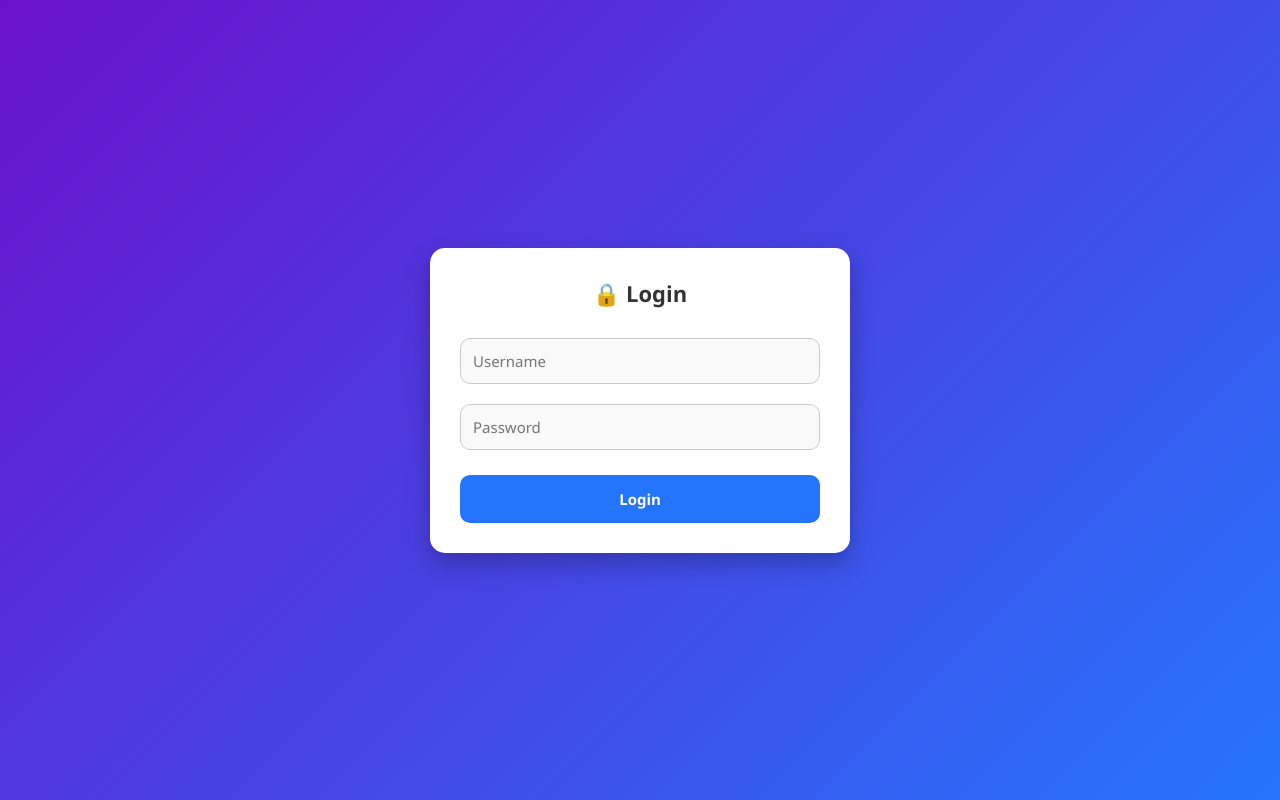
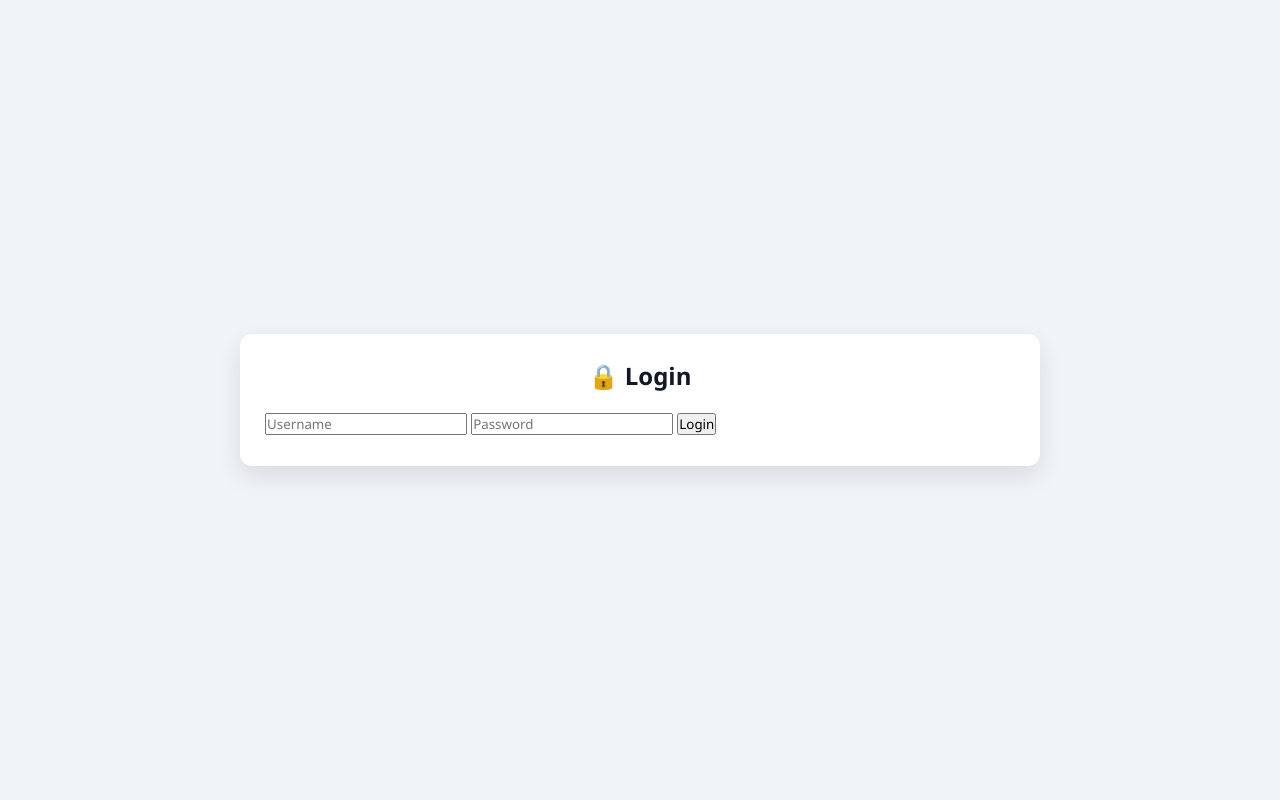
Before and after one commit to deepanshulodhi79-sudo/new-mail-sander-, a website: page public/login.html in a window 1280 px wide. Drawn offline with Linux system fonts and the light colour scheme.

Commit message:
Update style.css

```diff
--- a/public/style.css
+++ b/public/style.css
@@ -1,93 +1,11 @@
-/* Reset */
-* {
-  margin: 0;
-  padding: 0;
-  box-sizing: border-box;
-  font-family: "Segoe UI", Tahoma, Geneva, Verdana, sans-serif;
-}
-
-/* Page Background */
-body {
-  background: linear-gradient(135deg, #6a11cb, #2575fc);
-  height: 100vh;
-  display: flex;
-  align-items: center;
-  justify-content: center;
-}
-
-/* Form Box */
-.form-box {
-  background: #fff;
-  padding: 30px;
-  border-radius: 15px;
-  width: 420px;
-  max-width: 95%;
-  box-shadow: 0 10px 25px rgba(0, 0, 0, 0.25);
-  text-align: center;
-  animation: fadeIn 0.4s ease-in-out;
-}
-
-.form-box h2 {
-  margin-bottom: 20px;
-  color: #333;
-  font-size: 22px;
-}
-
-/* Inputs & Textareas */
-input, textarea {
-  width: 100%;
-  padding: 12px;
-  margin: 10px 0;
-  border: 1px solid #ccc;
-  border-radius: 10px;
-  font-size: 15px;
-  outline: none;
-  transition: all 0.3s;
-  background: #f9f9f9;
-}
-
-input:focus, textarea:focus {
-  border: 1px solid #2575fc;
-  box-shadow: 0 0 8px rgba(37, 117, 252, 0.4);
-  background: #fff;
-}
-
-/* ✅ Allow resizing recipients + message boxes */
-#recipients, #message {
-  resize: both; /* चारों तरफ़ resize */
-  min-height: 100px;
-  max-height: 300px;
-}
-
-/* Buttons */
-button {
-  width: 100%;
-  padding: 14px;
-  margin-top: 15px;
-  border: none;
-  border-radius: 10px;
-  background: #2575fc;
-  color: white;
-  font-size: 15px;
-  font-weight: bold;
-  cursor: pointer;
-  transition: 0.3s;
-}
-
-button:hover {
-  background: #6a11cb;
-  transform: translateY(-2px);
-}
-
-/* Status Message */
-#statusMessage {
-  margin-top: 15px;
-  font-size: 14px;
-  color: #d63031;
-}
-
-/* Fade Animation */
-@keyframes fadeIn {
-  from { opacity: 0; transform: scale(0.95); }
-  to { opacity: 1; transform: scale(1); }
-}
+*{margin:0;padding:0;box-sizing:border-box;font-family:"Segoe UI",sans-serif;}
+body{display:flex;justify-content:center;align-items:center;height:100vh;background:#f0f4f8;padding:20px;}
+.form-box, .form-grid{background:#fff;padding:25px;border-radius:12px;box-shadow:0 10px 25px rgba(0,0,0,0.1);width:800px;}
+h2{text-align:center;margin-bottom:20px;color:#111827;}
+.grid-row{display:flex;gap:15px;margin-bottom:15px;}
+.grid-row input,.grid-row textarea,.grid-row button{flex:1;padding:12px;border-radius:8px;border:1px solid #cbd5e1;font-size:14px;outline:none;}
+.grid-row textarea{min-height:100px;resize:vertical;}
+.grid-row input:focus,.grid-row textarea:focus{border-color:#3b82f6;box-shadow:0 0 8px rgba(59,130,246,0.3);}
+.grid-row button{border:none;background:#3b82f6;color:#fff;font-weight:600;cursor:pointer;transition:0.3s;}
+.grid-row button:hover{background:#2563eb;}
+#statusMessage, #loginStatus{font-size:13px;color:#ef4444;margin-top:6px;text-align:center;}
```
